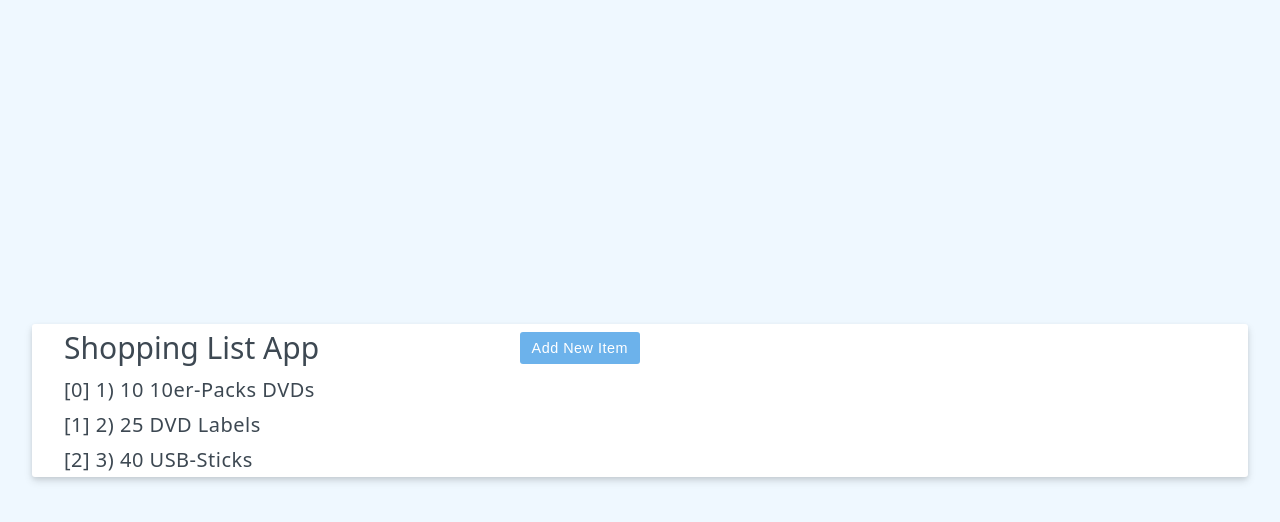
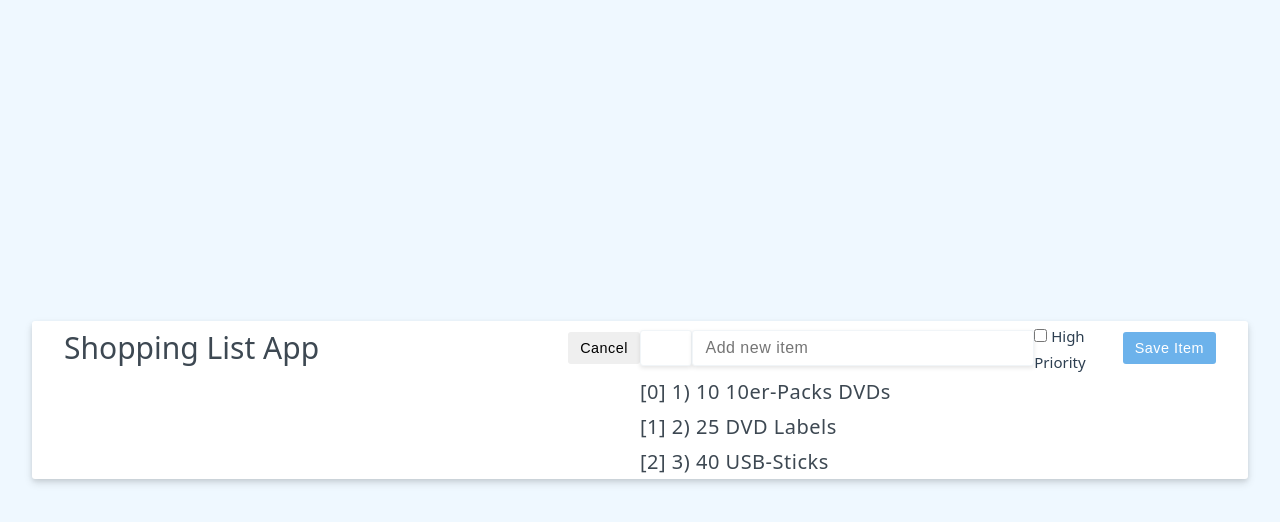
Before and after one commit to kiraGit67/vue-shopping-list-app, a Vue app: page / in a window 1280 px wide. Both pictures are taken after a click on the button "Add New Item". Shown: the top 522 px of the page. Built offline with nearby package versions, Linux system fonts and the light colour scheme.

Commit message:
adds doEdit(event) method, implements doEdit(false) to cancel button and doEdit(true) to Add New Item button

```diff
--- a/src/App.vue
+++ b/src/App.vue
@@ -21,13 +21,19 @@ const saveItem = () => {
   newCount.value = ''
   newItem.value = ''
 }
+
+const doEdit = (event) => {
+  editing.value = event
+  newCount.value = ''
+  newItem.value = ''
+}
 </script>
 
 <template>
   <header class="header">
     <h1>{{ header }}</h1>
-    <button v-if="editing" class="btn">Cancel</button>
-    <button v-else class="btn btn-primary">Add New Item</button>
+    <button v-if="editing" class="btn" @click="doEdit(false)">Cancel</button>
+    <button v-else class="btn btn-primary" @click="doEdit(true)">Add New Item</button>
   </header>
   <form v-if="editing" class="add-item-form" @submit.prevent="saveItem">
     <input v-model="newCount" type="number" name="new-count" id="new-count" maxlength="4" />
```
